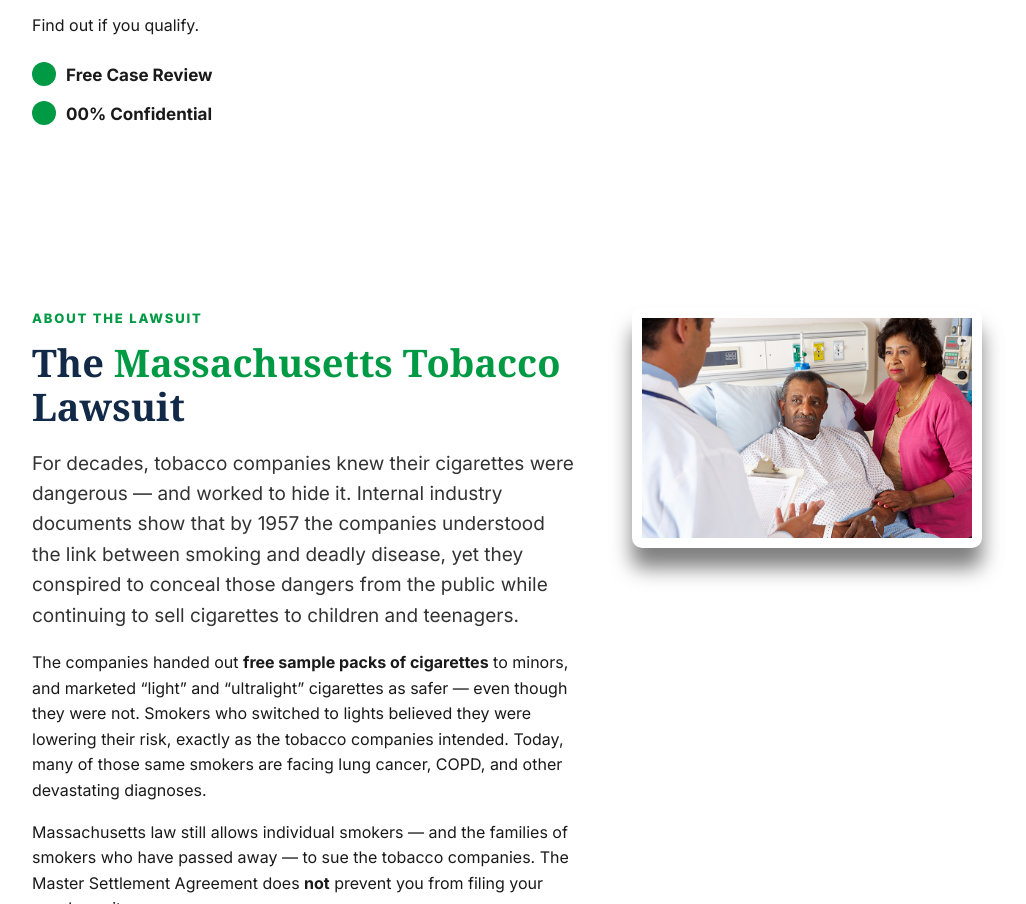
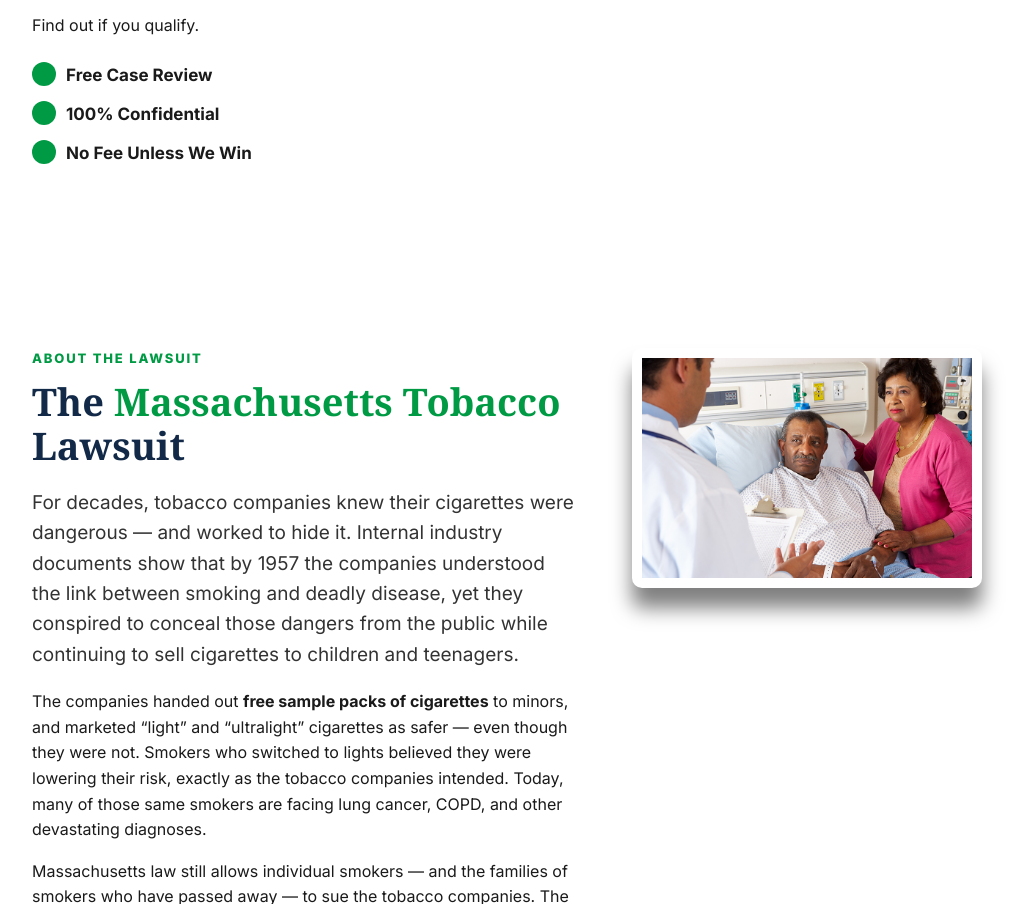
Before and after one commit to MTAA-2/Bernheim-Kelley-MA-Tobacco, a plain HTML site: page index.html in a window 1280 px wide. Shown: the part 1766-2670 px from the top of the page, without its empty margins (62-1088 px from the left). Drawn offline with Linux system fonts and the light colour scheme.

Commit message:
Add files via upload

```diff
--- a/index.html
+++ b/index.html
@@ -474,7 +474,8 @@ If you or a loved one developed lung cancer, COPD, or another serious smoking-re
     <div class="container">
       <ul class="qualifier-list">
         <li><strong> Free Case Review</strong></li>
- <li><strong>00% Confidential</strong></li>
+ <li><strong>100% Confidential</strong></li>
+ <li><strong> No Fee Unless We Win</strong></li>
       </ul></div>
   </section>
 
```
